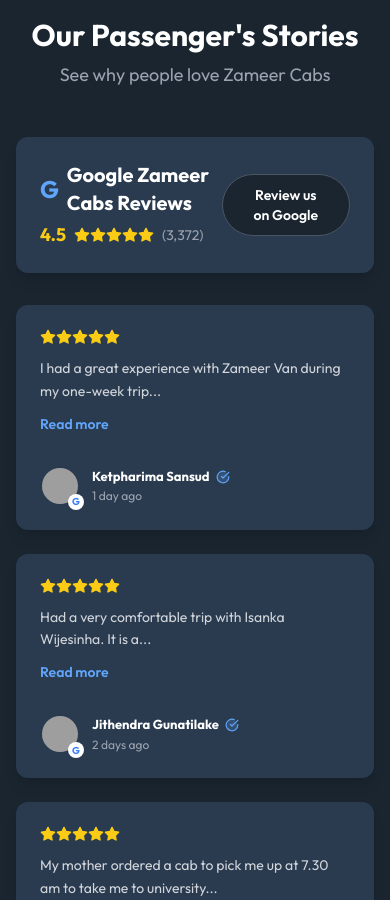
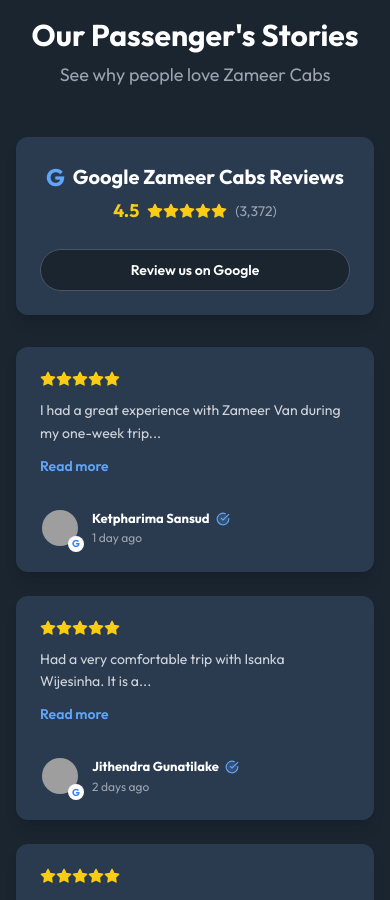
Before and after one commit to yohanmri/Vehicle-Rental-System, a React (Vite) app in the folder frontend/: page / in a window 390 px wide. Shown: the part 3240-4140 px from the top of the page. Built offline with nearby package versions, Linux system fonts and the light colour scheme; no server answers; grey boxes are pictures that could not be loaded.

Commit message:
refactor: implement responsive grid layouts and fix horizontal overflow issues across multiple pages while updating navigation routing

```diff
--- a/frontend/src/App.jsx
+++ b/frontend/src/App.jsx
@@ -21,9 +21,9 @@
 
 function App() {
   return (
-    <div className="min-h-screen flex flex-col">
+    <div className="min-h-screen flex flex-col overflow-x-hidden w-full">
       <Navbar />
-      <main className="flex-grow">
+      <main className="flex-grow w-full overflow-x-hidden">
         <Routes>
           <Route path="/" element={<Home />} />
           <Route path="/login" element={<Login />} />
--- a/frontend/src/components/HeroBookingWidget.jsx
+++ b/frontend/src/components/HeroBookingWidget.jsx
@@ -51,7 +51,7 @@
                             {vehicles.map((v) => (
                                 <button
                                     key={v.id}
-                                    onClick={() => setSelectedVehicle(v)}
+                                    onClick={() => navigate('/vehicles')}
                                     className={`flex flex-col items-center justify-center p-2 rounded-xl transition-all aspect-square sm:w-[72px] sm:h-[72px] ${
                                         selectedVehicle.id === v.id
                                             ? 'bg-[#ffc107] text-gray-900 shadow-md border border-[#ffc107]'
@@ -72,7 +72,7 @@
                         <div className="flex justify-between items-start mb-4">
                             <div className="flex items-center">
                                 <h3 className="font-bold text-gray-900 text-[15px]">{selectedVehicle.model}</h3>
-                                <button onClick={() => navigate('/vehicles/1')} className="text-blue-600 text-sm font-semibold ml-2 hover:underline">View</button>
+                                <button onClick={() => navigate('/vehicles')} className="text-blue-600 text-sm font-semibold ml-2 hover:underline">View</button>
                             </div>
                             <div className="bg-gray-100 rounded-md px-2.5 py-1 flex items-center shadow-sm border border-gray-200">
                                 <span className="text-[13px] font-bold text-gray-900 mr-1.5">Est. LKR {selectedVehicle.price}</span>
@@ -149,7 +149,7 @@
 
                     {/* Book Now Button */}
                     <button
-                        onClick={() => navigate('/vehicles/1')}
+                        onClick={() => navigate('/vehicles')}
                         className="bg-[#1e2a3b] text-white px-8 py-3 rounded-full font-bold hover:bg-[#2c3e50] transition-colors w-full lg:w-auto shadow-md shrink-0 text-[15px]"
                     >
                         Book Now
--- a/frontend/src/index.css
+++ b/frontend/src/index.css
@@ -3,8 +3,11 @@
 @tailwind utilities;
 
 @layer base {
-  html {
-    overflow-y: scroll;
+  html, body {
+    @apply overflow-x-hidden;
+    width: 100%;
+    margin: 0;
+    padding: 0;
   }
   body {
     @apply bg-secondary-dark text-white antialiased;
--- a/frontend/src/pages/Home.jsx
+++ b/frontend/src/pages/Home.jsx
@@ -119,13 +119,13 @@
                     <p className="text-gray-400 mb-12 text-center text-lg">See why people love Zameer Cabs</p>
 
                     <div className="w-full max-w-7xl">
-                        <div className="bg-[#2a3b50] rounded-xl p-6 mb-8 flex justify-between items-center shadow-lg mx-auto w-full max-w-6xl">
-                            <div>
-                                <div className="text-xl font-bold text-white flex items-center space-x-2">
+                        <div className="bg-[#2a3b50] rounded-xl p-6 mb-8 flex flex-col sm:flex-row justify-between items-center gap-6 shadow-lg mx-auto w-full max-w-6xl">
+                            <div className="text-center sm:text-left">
+                                <div className="text-xl font-bold text-white flex items-center justify-center sm:justify-start space-x-2">
                                     <span className="text-blue-400 font-extrabold text-2xl">G</span>
                                     <span>Google Zameer Cabs Reviews</span>
                                 </div>
-                                <div className="flex items-center space-x-2 mt-1">
+                                <div className="flex items-center justify-center sm:justify-start space-x-2 mt-1">
                                     <span className="text-yellow-400 font-bold text-lg">4.5</span>
                                     <div className="flex">
                                         {[...Array(5)].map((_, star) => (
@@ -135,7 +135,7 @@
                                     <span className="text-gray-400 text-sm">(3,372)</span>
                                 </div>
                             </div>
-                            <button className="bg-[#1a2530] text-white px-6 py-2.5 rounded-full font-semibold border border-gray-600 hover:bg-gray-800 transition-colors text-sm">
+                            <button className="bg-[#1a2530] text-white px-6 py-2.5 rounded-full font-semibold border border-gray-600 hover:bg-gray-800 transition-colors text-sm w-full sm:w-auto">
                                 Review us on Google
                             </button>
                         </div>
--- a/frontend/src/pages/VehicleDetail.jsx
+++ b/frontend/src/pages/VehicleDetail.jsx
@@ -161,7 +161,7 @@
                                 </div>
                                 <span className="font-bold text-gray-900">Pick - Up</span>
                             </div>
-                            <div className="grid grid-cols-3 gap-4">
+                            <div className="grid grid-cols-1 sm:grid-cols-3 gap-4">
                                 <div>
                                     <label className="block text-gray-900 font-bold text-sm mb-1">Locations</label>
                                     <div className="flex items-center justify-between text-gray-400 text-xs">
@@ -199,7 +199,7 @@
                                 </div>
                                 <span className="font-bold text-gray-900">Drop - Off</span>
                             </div>
-                            <div className="grid grid-cols-3 gap-4">
+                            <div className="grid grid-cols-1 sm:grid-cols-3 gap-4">
                                 <div>
                                     <label className="block text-gray-900 font-bold text-sm mb-1">Locations</label>
                                     <div className="flex items-center justify-between text-gray-400 text-xs">
--- a/frontend/src/pages/Vehicles.jsx
+++ b/frontend/src/pages/Vehicles.jsx
@@ -182,7 +182,7 @@
                                 <span className="font-bold text-[#1e2a3b] text-sm sm:text-base">Pick - Up</span>
                             </div>
 
-                            <div className="grid grid-cols-3 gap-2 sm:gap-4">
+                            <div className="grid grid-cols-1 sm:grid-cols-3 gap-2 sm:gap-4">
                                 <div className="border-r border-gray-200 pr-2 sm:pr-4">
                                     <h4 className="font-bold text-[#1e2a3b] text-[11px] sm:text-[13px] mb-0.5 whitespace-nowrap">Locations</h4>
                                     <select className="bg-transparent text-gray-500 text-[10px] sm:text-[11px] outline-none w-full cursor-pointer truncate">
@@ -218,7 +218,7 @@
                                 <span className="font-bold text-[#1e2a3b] text-sm sm:text-base">Drop - Off</span>
                             </div>
 
-                            <div className="grid grid-cols-3 gap-2 sm:gap-4">
+                            <div className="grid grid-cols-1 sm:grid-cols-3 gap-2 sm:gap-4">
                                 <div className="border-r border-gray-200 pr-2 sm:pr-4">
                                     <h4 className="font-bold text-[#1e2a3b] text-[11px] sm:text-[13px] mb-0.5 whitespace-nowrap">Locations</h4>
                                     <select className="bg-transparent text-gray-500 text-[10px] sm:text-[11px] outline-none w-full cursor-pointer truncate">
```
